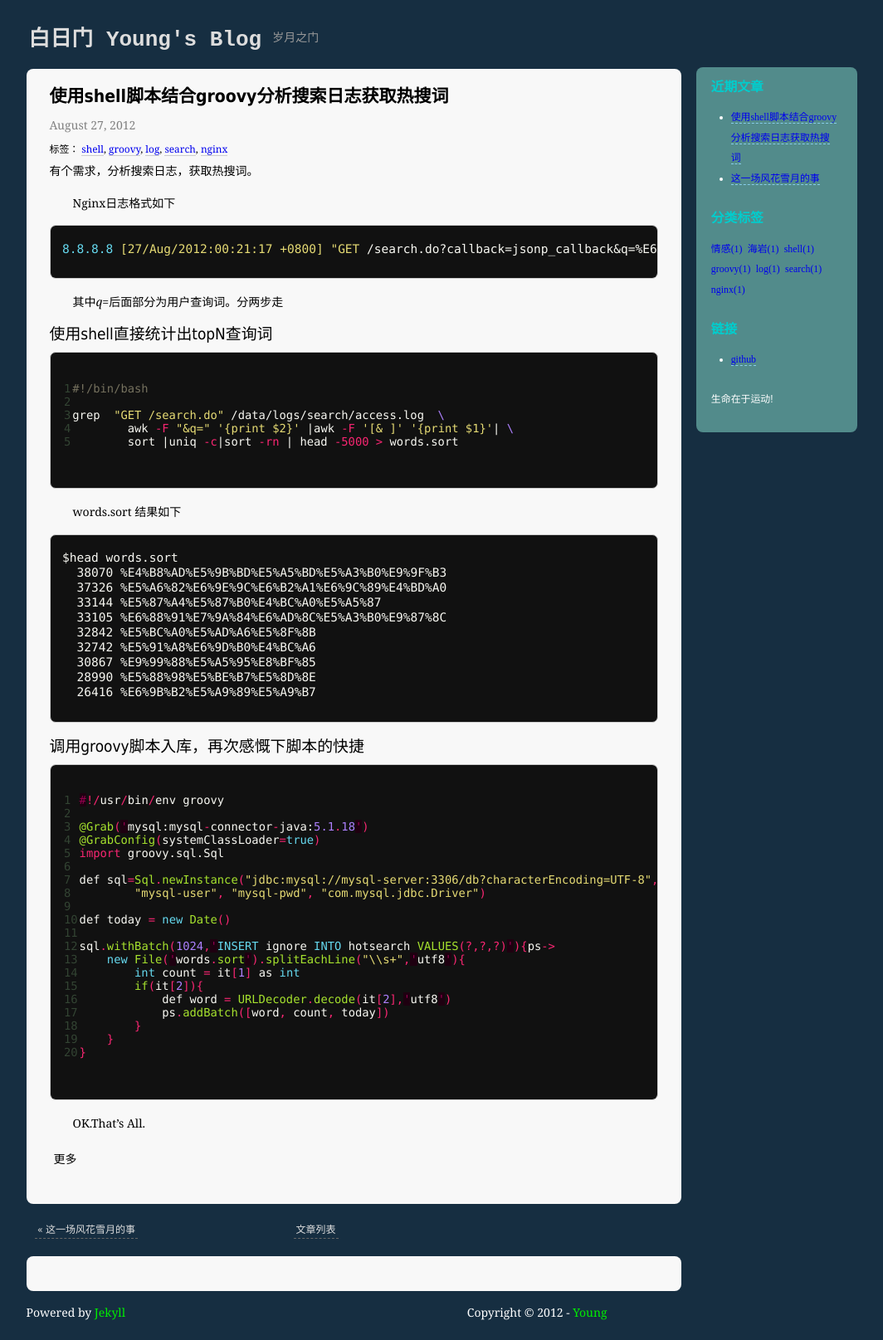
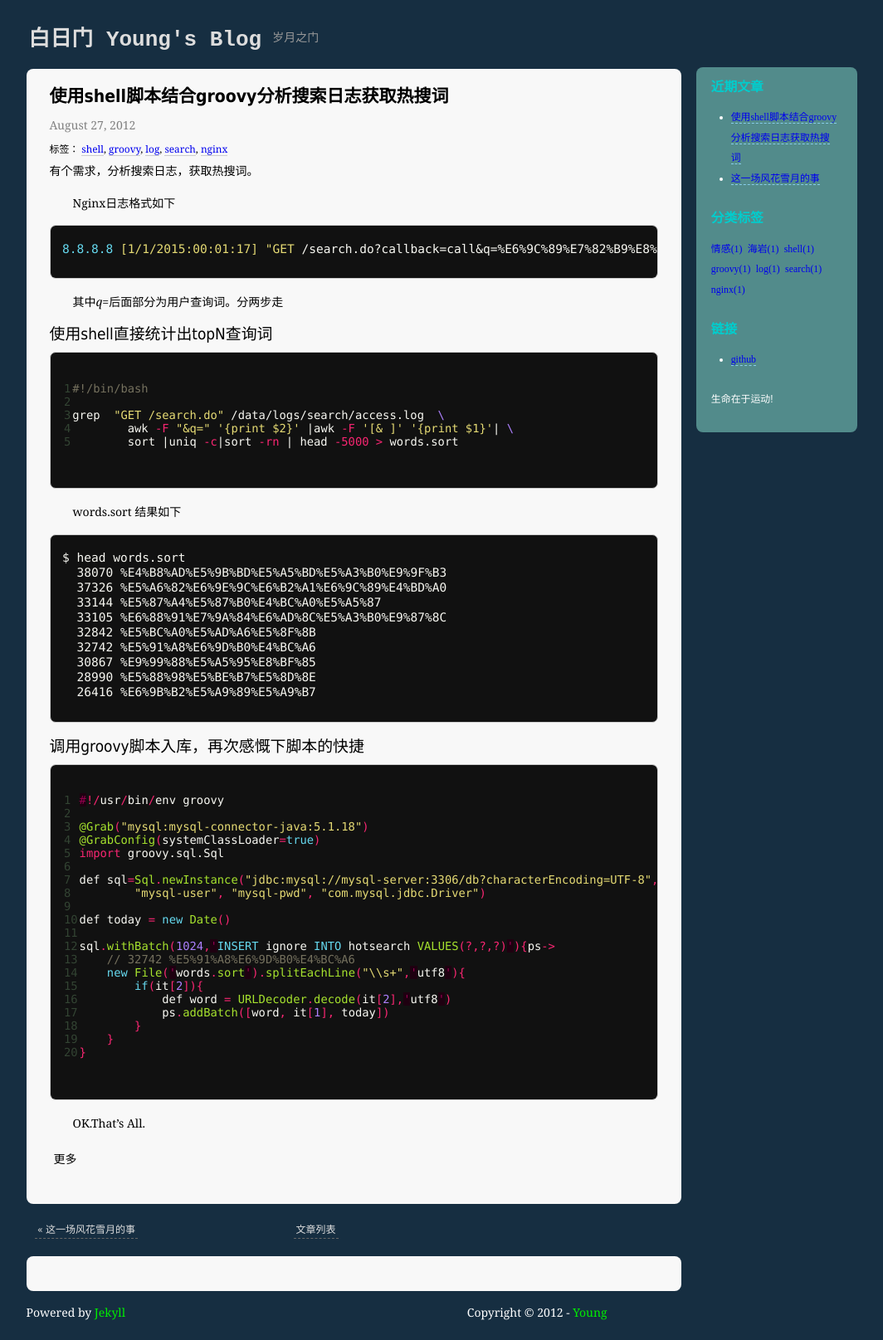
Before and after one commit to bairimen/bairimen.github.com, a Jekyll site: the page built from _posts/groovy/2012-08-27-groovy_shell_log_analysis.md, in a window 1280 px wide. Shown: the whole page at 83% size, without its empty margins (108-1172 px from the left). Built offline with Jekyll 4.4.1, drawn with Linux system fonts in a browser that asks for light colours; comment, search, counter and statistics services are not loaded.

Commit message:
rake file

```diff
--- a/_posts/groovy/2012-08-27-groovy_shell_log_analysis.md
+++ b/_posts/groovy/2012-08-27-groovy_shell_log_analysis.md
@@ -12,7 +12,7 @@ comment: true
 Nginx日志格式如下
 
 {% highlight nginx %}
-8.8.8.8 [27/Aug/2012:00:21:17 +0800] "GET /search.do?callback=jsonp_callback&q=%E6%9C%89%E7%82%B9%E8%88%8D%E4%B8%8D%E5%BE%97&page=1&size=12 HTTP/1.1" 200 197 "Mozilla/5.0 (Linux; U; Android 4.0.3; zh-cn; ThL V12 Build/IML74K) AppleWebKit/534.30 (KHTML, like Gecko) Version/4.0 Mobile Safari/534.30"
+8.8.8.8 [1/1/2015:00:01:17] "GET /search.do?callback=call&q=%E6%9C%89%E7%82%B9%E8%88%8D&page=1&size=12 HTTP/1.1" 200 197 "Mozilla/5.0 (Linux; U; Android 4.0.3; zh-cn; ThL V12 Build/IML74K) AppleWebKit/534.30 (KHTML, like Gecko) Version/4.0 Mobile Safari/534.30"
 {% endhighlight %}
 
 其中*q=*后面部分为用户查询词。分两步走
@@ -25,12 +25,13 @@ Nginx日志格式如下
 grep  "GET /search.do" /data/logs/search/access.log  \
         awk -F "&q=" '{print $2}' |awk -F '[& ]' '{print $1}'| \
         sort |uniq -c|sort -rn | head -5000 > words.sort
+
 {% endhighlight %}
 
 words.sort 结果如下
 
 {% highlight bash %}
-$head words.sort
+$ head words.sort
   38070 %E4%B8%AD%E5%9B%BD%E5%A5%BD%E5%A3%B0%E9%9F%B3
   37326 %E5%A6%82%E6%9E%9C%E6%B2%A1%E6%9C%89%E4%BD%A0
   33144 %E5%87%A4%E5%87%B0%E4%BC%A0%E5%A5%87
@@ -51,7 +52,7 @@ $head words.sort
 
 #!/usr/bin/env groovy
 
-@Grab('mysql:mysql-connector-java:5.1.18')
+@Grab("mysql:mysql-connector-java:5.1.18")
 @GrabConfig(systemClassLoader=true)
 import groovy.sql.Sql
 
@@ -61,11 +62,11 @@ def sql=Sql.newInstance("jdbc:mysql://mysql-server:3306/db?characterEncoding=UTF
 def today = new Date()
 
 sql.withBatch(1024,'INSERT ignore INTO hotsearch VALUES(?,?,?)'){ps->
+    // 32742 %E5%91%A8%E6%9D%B0%E4%BC%A6
     new File('words.sort').splitEachLine("\\s+",'utf8'){
-        int count = it[1] as int
         if(it[2]){
             def word = URLDecoder.decode(it[2],'utf8')
-            ps.addBatch([word, count, today])
+            ps.addBatch([word, it[1], today])
         }
     }
 }
```
